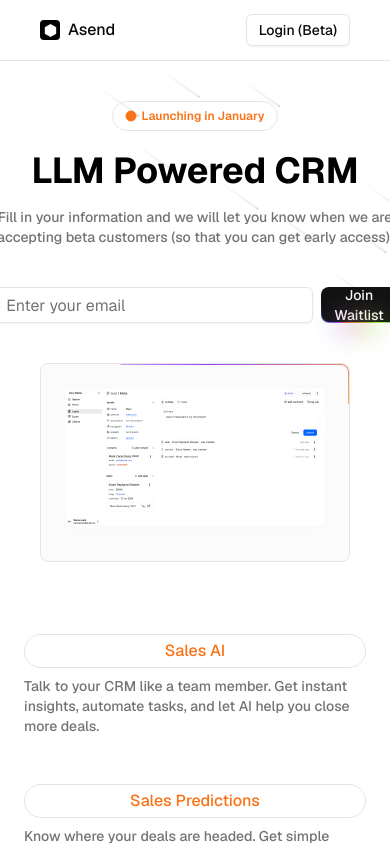
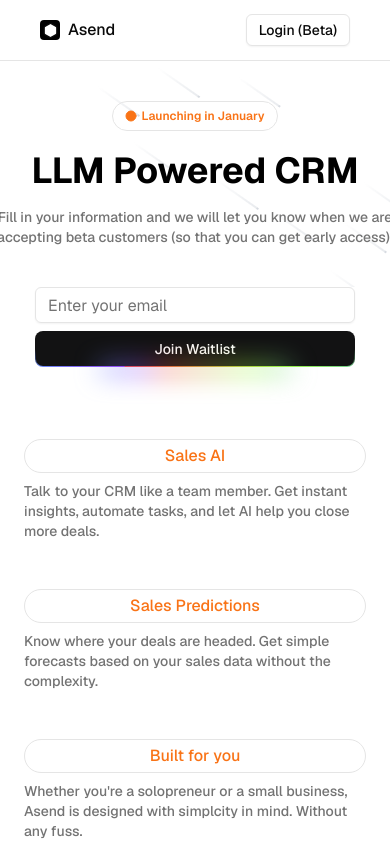
Before and after one commit to wreshi/crm-landing, a Next.js app: page / in a window 390 px wide. Shown: the top 845 px of the page. Built offline with nearby package versions, Linux system fonts and the light colour scheme.

Commit message:
feat: better responsive design

```diff
--- a/src/components/waiting-list/form.tsx
+++ b/src/components/waiting-list/form.tsx
@@ -34,10 +34,10 @@
   }
 
   return (
-    <div className="flex items-center justify-center w-screen pb-10">
+    <div className="flex items-center justify-center w-screen pb-0 md:pb-10">
       <Form {...form}>
         <form onSubmit={form.handleSubmit(onSubmit)}>
-          <div className="w-full flex gap-2">
+          <div className="w-full flex flex-col md:flex-row gap-2">
             <FormField
               control={form.control}
               name="email"
--- a/src/components/waiting-list/product-mockup.tsx
+++ b/src/components/waiting-list/product-mockup.tsx
@@ -8,7 +8,7 @@
 export function ProductMockup() {
   const { theme } = useTheme();
   return (
-    <section className="sm:px-20 md:px-56 lg:px-64 px-10">
+    <section className="hidden md:block md:px-56 lg:px-64 px-10">
       <div className="bg-muted/40 p-6 relative flex-col items-center justify-center overflow-hidden rounded-lg border md:shadow-xl">
         <span className="pointer-events-none whitespace-pre-wrap bg-gradient-to-b from-black to-gray-300/80 bg-clip-text text-center text-8xl font-semibold leading-none text-transparent dark:from-white dark:to-slate-900/10">
           <ProductMockupImage />
```
Also changed, not shown: src/constants/waiting-list-features.ts (deleted, +0 -8 lines).
